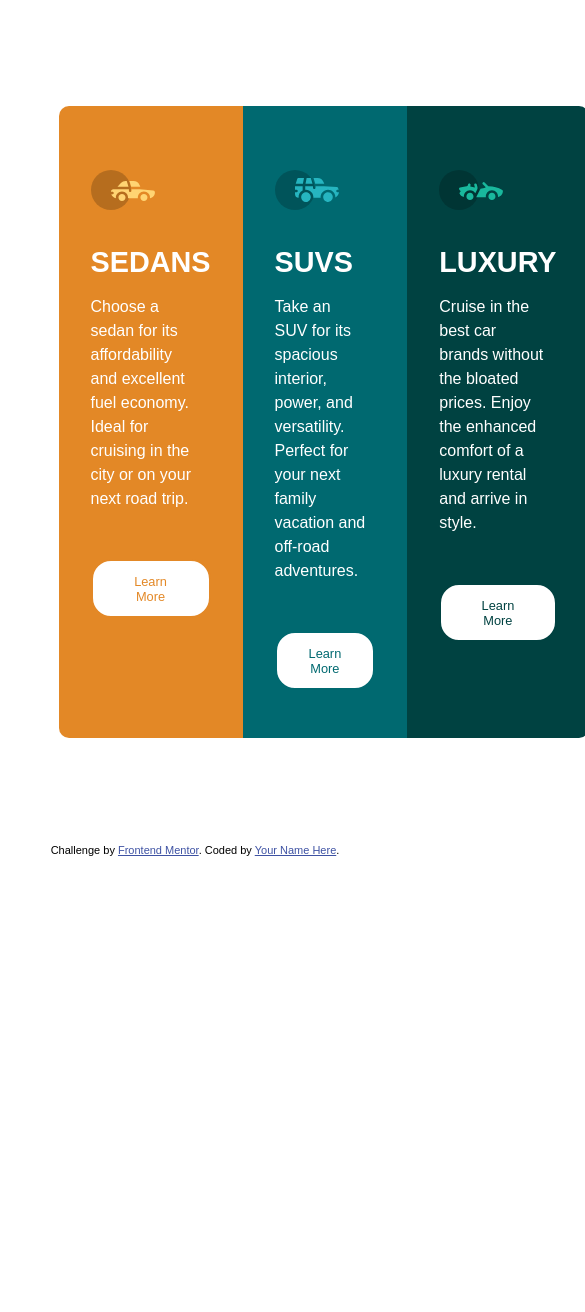
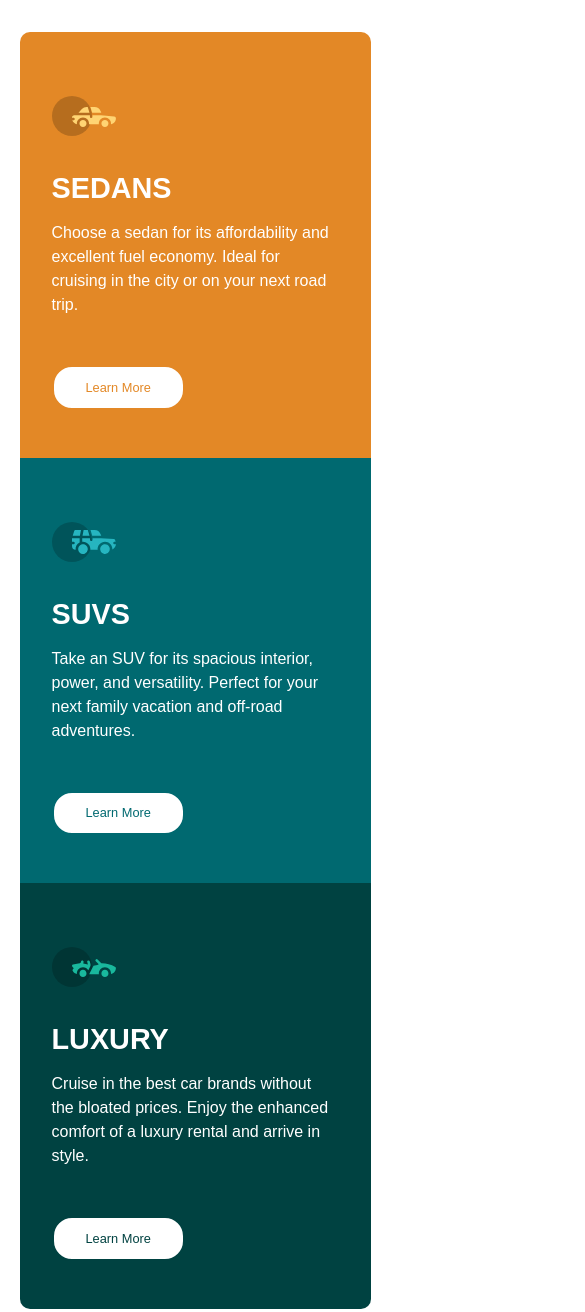
Before and after one commit to VDR-Crowley/componente_cart_3_columns, a plain HTML site: page index.html in a window 390 px wide. Shown: the whole page, 585 px wide, since content can reach past the window. Before the commit the page ends 856 px from the top, so only its background shows below. Drawn offline with Linux system fonts and the light colour scheme.

Commit message:
Layout mobile

```diff
--- /dev/null
+++ b/assets/css/styles.mobile.css
@@ -0,0 +1,26 @@
+@media (max-width: 568px) {
+  .container {
+    flex-direction: column;
+    justify-content: flex-start;
+  }
+
+  #cards-content {
+    width: 90%;
+    flex-direction: column;
+    padding: 2rem 0;
+  }
+
+  #card1 {
+    padding: 2rem;
+    border-top-left-radius: 10px;
+    border-top-right-radius: 10px;
+    border-bottom-left-radius: 0;
+  }
+
+  #card3 {
+    padding: 2rem;
+    border-top-right-radius: 0;
+    border-bottom-left-radius: 10px;
+    border-bottom-right-radius: 10px;
+  }
+}
--- a/index.html
+++ b/index.html
@@ -12,12 +12,7 @@
   <link href = "https://fonts.googleapis.com/css2? family = Big + Ombros + Display: wght @ 700 & family = Lexend + Deca & display = swap "rel =" stylesheet ">
 
   <link rel="stylesheet" href="./assets/css/styles-desktop.css">
-
-  <!-- Feel free to remove these styles or customise in your own stylesheet 👍 -->
-  <style>
-    .attribution { font-size: 11px; text-align: center; }
-    .attribution a { color: hsl(228, 45%, 44%); }
-  </style>
+  <link rel="stylesheet" href="./assets/css/styles.mobile.css">
 </head>
 <body>
 
@@ -49,10 +44,5 @@
    </div>
 
   </div>
-
-  <div class="attribution">
-    Challenge by <a href="https://www.frontendmentor.io?ref=challenge" target="_blank">Frontend Mentor</a>.
-    Coded by <a href="#">Your Name Here</a>.
-  </div>
 </body>
 </html>
```
